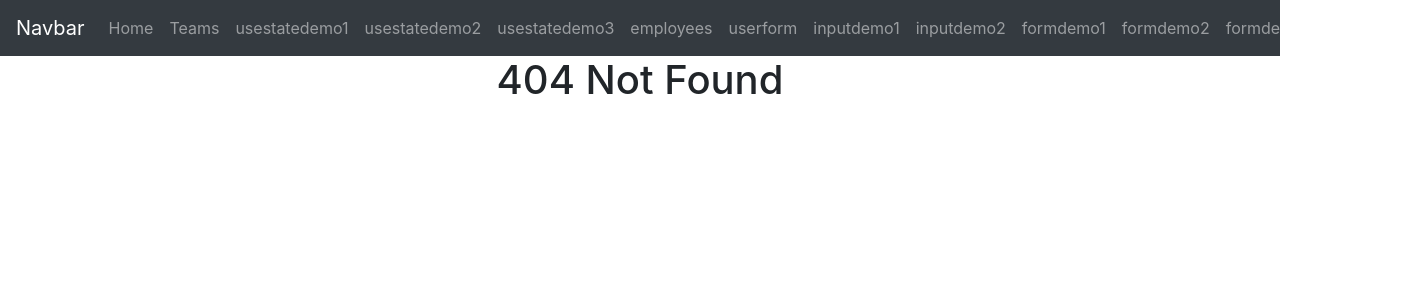
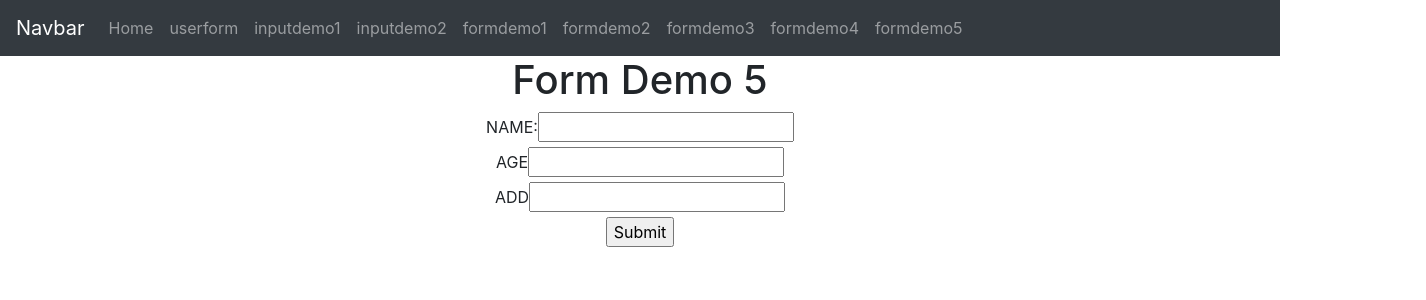
Before and after one commit to patelavi43/learning26, a React (Vite) app: page /formdemo5 in a window 1280 px wide. Before the commit this address had no page. Shown: the top 300 px of the page, 1426 px wide, since content can reach past the window. Built offline with nearby package versions, Linux system fonts and the light colour scheme.

Commit message:
validation

```diff
--- a/src/App.jsx
+++ b/src/App.jsx
@@ -37,6 +37,7 @@ import { FormDemo1 } from "./components/form/FormDemo1";
 import { FormDemo2 } from "./components/form/FormDemo2";
 import { FormDemo3 } from "./components/form/FormDemo3";
 import { FormDemo4 } from "./components/form/FormDemo4";
+import { FormDemo5 } from "./components/form/FormDemo5";
 
 
 function App() {
@@ -57,12 +58,12 @@ function App() {
           <Route path="/netflixhorror" element={<NetflixHorror />} />
           <Route path="/watch/:name" element={<Watch />} />
           <Route path="/netflixmovies" element={<NetflixMovies />} /> */}
-          <Route path="/teams" element={<Teams />} />
+          {/* <Route path="/teams" element={<Teams />} />
           <Route path="/teamdetail/:teamName" element={<TeamDetail />} />
           <Route path="/usestatedemo1" element ={<UseStateDemo1 />} />
           <Route path="/usestatedemo2" element ={<UseStateDemo2 />} />
           <Route path="/usestatedemo3" element ={<UseStateDemo3 />} />
-          <Route path="/employees" element ={<Employees />} />
+          <Route path="/employees" element ={<Employees />} /> */}
           <Route path="/userform" element={<UserForm />} />
           <Route path="/inputdemo1" element = {<InputDemo1/>}></Route>
           <Route path="/inputdemo2" element = {<InputDemo2/>}></Route>
@@ -70,6 +71,7 @@ function App() {
           <Route path="/formdemo2" element={<FormDemo2 />} />
           <Route path="/formdemo3" element={<FormDemo3 />} />
           <Route path="/formdemo4" element={<FormDemo4 />} />
+          <Route path="/formdemo5" element={<FormDemo5 />} />
 
         </Routes>
        </div>
--- a/src/components/Nevbar.jsx
+++ b/src/components/Nevbar.jsx
@@ -58,7 +58,7 @@ export const Navbar = () => {
                 Horror
               </Link>
             </li> */}
-            <li className="nav-item">
+            {/* <li className="nav-item">
               <Link className="nav-link" to="/teams">
                 Teams
               </Link>
@@ -82,7 +82,7 @@ export const Navbar = () => {
               <Link class="nav-link" to="/employees">
                 employees
               </Link>
-            </li>
+            </li> */}
             <li class="nav-item">
               <Link class="nav-link" to="/userform">
                 userform
@@ -113,6 +113,11 @@ export const Navbar = () => {
             <li className="nav-item">
               <Link className="nav-link" to="/formdemo4">formdemo4</Link>
             </li>
+            <li class="nav-item">
+              <Link class="nav-link" to="/formdemo5">
+                formdemo5
+              </Link>
+            </li>
 
           </ul>
         </div>
--- /dev/null
+++ b/src/components/form/FormDemo5.jsx
@@ -0,0 +1,78 @@
+import React from 'react'
+import { useForm } from 'react-hook-form'
+
+export const FormDemo5 = () => {
+    const{register,handleSubmit,formState:{errors}}=useForm()
+    //errors -->{}
+    console.log("errors...",errors) //{}
+
+    const validationSchema = {
+
+        ageValidator:{
+            required:{
+                value:true,
+                message:"Age is Required*"
+            },
+            min:{
+                value:18,
+                message:"min age should be 18*"
+            },
+            max:{
+                value:60,
+                message:"max age should be 60*"
+            }
+        },
+        addressValidator:{
+            required:{
+                value:true,
+                message:"address is required*"
+            },
+            minLength:{
+                value:5,
+                message:"min 5 char is required"
+            },
+            maxLength:{
+                value:20,
+                message:"max 20 char is accepted****"
+            }
+        }
+
+
+    }
+
+
+
+
+    const submitHandler = (data)=>{
+        alert("form subbmited...")
+        console.log(data)
+    }
+
+  return (
+    <div style={{textAlign:"center"}}>
+        <h1>Form Demo 5</h1>
+        <form onSubmit={handleSubmit(submitHandler)}>
+            <div>
+                <label>NAME:</label>
+                <input type='text' {...register("name",{required:{value:true,message:"Name is required*"}})}></input>
+                {errors.name && errors.name.message}
+            </div>
+            <div>
+                <label>AGE</label>
+                <input type='text' {...register("age",validationSchema.ageValidator)}></input>
+                {errors.age && errors.age.message}
+            </div>
+            <div>
+                <label>ADD</label>
+                <input type='text' {...register("add",validationSchema.addressValidator)}></input>
+                {errors.add?.message}
+            </div>
+            <div>
+                <input type='submit'></input>
+            </div>
+
+        </form>
+
+    </div>
+  )
+}
```
